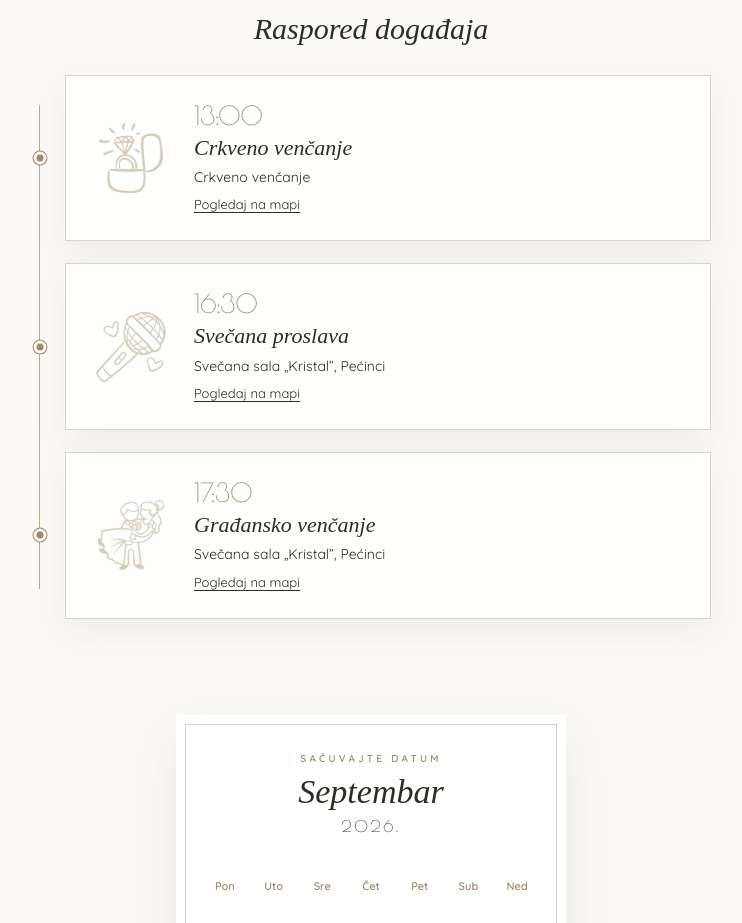
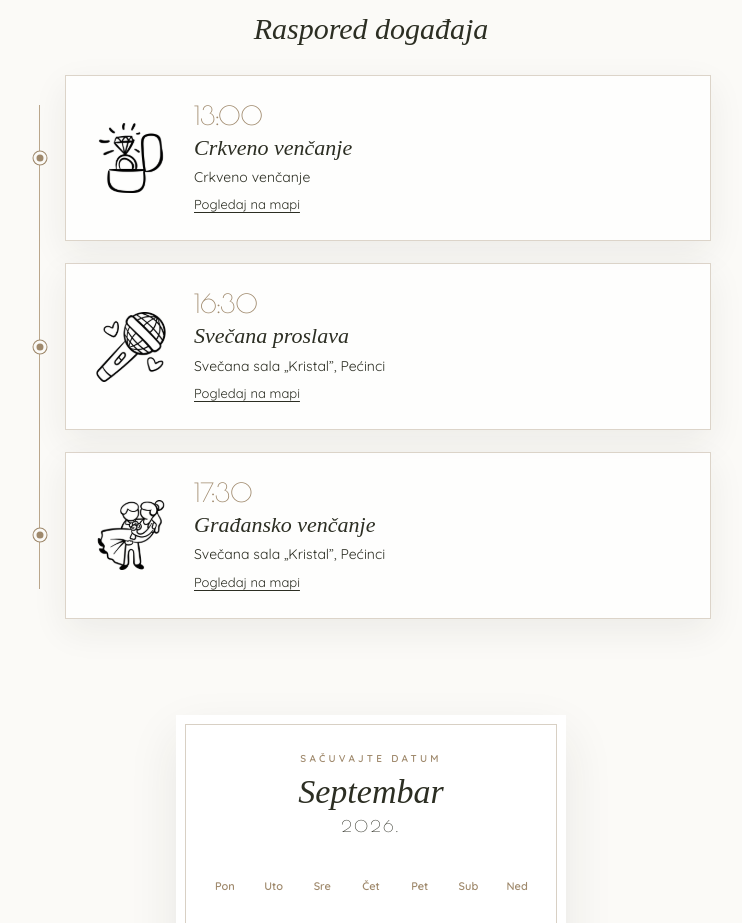
Before and after one commit to NikolaTomic00/pozivnica13, a React (Vite) app: page / in a window 1280 px wide. Shown: the part 1300-2223 px from the top of the page, without its empty margins (269-1011 px from the left). Built offline with nearby package versions, Linux system fonts and the light colour scheme; a web font is replaced by a local one.

Commit message:
Color change for svg files

```diff
--- a/src/index.css
+++ b/src/index.css
@@ -114,7 +114,7 @@ button, a { -webkit-tap-highlight-color: transparent; }
 .events-timeline::before { position: absolute; top: 30px; bottom: 30px; left: 8px; width: 0; border-left: 1px solid var(--sand); content: ''; }
 .event-card { position: relative; display: grid; grid-template-columns: 64px 1fr; column-gap: 18px; align-items: center; min-height: 152px; border: 1px solid rgba(159, 137, 108, .36); padding: 20px; background: rgba(255, 255, 255, .82); box-shadow: 0 12px 34px rgba(44, 46, 35, .07); }
 .event-dot { position: absolute; top: 50%; left: -17px; width: 13px; height: 13px; border: 3px solid var(--cream); border-radius: 50%; background: var(--sand-deep); box-shadow: 0 0 0 1px var(--sand-deep); transform: translate(-50%, -50%); }
-.event-icon { grid-row: 1 / 6; width: 58px; height: 58px; object-fit: contain; filter: grayscale(1) sepia(.5) opacity(.74); }
+.event-icon { grid-row: 1 / 6; width: 58px; height: 58px; object-fit: contain; filter: brightness(0); }
 .event-time { margin: 0; color: var(--sand-deep); font-family: 'Poiret One', sans-serif; font-size: 26px; line-height: 1; }
 .event-card h3 { margin: 7px 0 0; font-family: 'Playfair Display', serif; font-size: 22px; font-style: italic; font-weight: 400; line-height: 1.2; }
 .event-card address { margin-top: 6px; font-size: 14px; font-style: normal; line-height: 1.45; }
```
